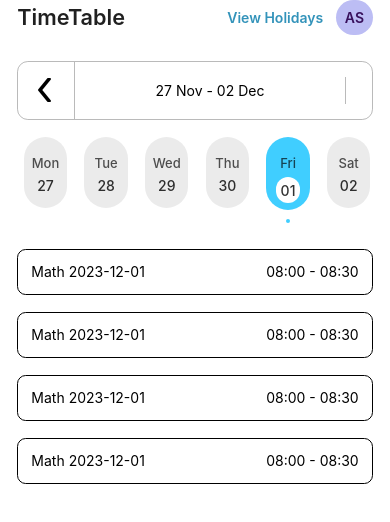
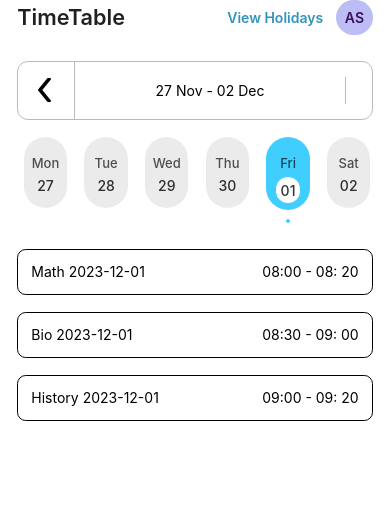
Before and after one commit to warrior0906/TimeTableApp, a React Native app: screen / in a window 390 px wide. Shown: the top 522 px of the page. Built offline with nearby package versions, Linux system fonts and the light colour scheme; grey boxes are pictures that could not be loaded.

Commit message:
combined week and sub data

```diff
--- /dev/null
+++ b/src/screens/home/home.constants.ts
@@ -0,0 +1,51 @@
+export const getData = (selectedWeek: Array<string>) => [
+  {
+    date: selectedWeek[1],
+    schedule: [
+      {subj: 'Math', time: '08:00 - 08: 20'},
+      {subj: 'Hindi', time: '08:30 - 09: 00'},
+      {subj: 'Eng', time: '09:00 - 09: 20'},
+    ],
+  },
+  {
+    date: selectedWeek[2],
+    schedule: [
+      {subj: 'Cvs', time: '08:00 - 08: 20'},
+      {subj: 'Art', time: '08:30 - 09: 00'},
+      {subj: 'Math', time: '09:00 - 09: 20'},
+    ],
+  },
+  {
+    date: selectedWeek[3],
+    schedule: [
+      {subj: 'Geo', time: '08:00 - 08: 20'},
+      {subj: 'Hindi', time: '08:30 - 09: 00'},
+      {subj: 'Bio', time: '09:00 - 09: 20'},
+    ],
+  },
+
+  {
+    date: selectedWeek[4],
+    schedule: [
+      {subj: 'Hindi', time: '08:00 - 08: 20'},
+      {subj: 'Cvs', time: '08:30 - 09: 00'},
+      {subj: 'Eng', time: '09:00 - 09: 20'},
+    ],
+  },
+  {
+    date: selectedWeek[5],
+    schedule: [
+      {subj: 'Math', time: '08:00 - 08: 20'},
+      {subj: 'Bio', time: '08:30 - 09: 00'},
+      {subj: 'History', time: '09:00 - 09: 20'},
+    ],
+  },
+  {
+    date: selectedWeek[6],
+    schedule: [
+      {subj: 'Geo', time: '08:00 - 08: 20'},
+      {subj: 'Bio', time: '08:30 - 09: 00'},
+      {subj: 'Art', time: '09:00 - 09: 20'},
+    ],
+  },
+];
--- a/src/screens/home/home.tsx
+++ b/src/screens/home/home.tsx
@@ -5,6 +5,7 @@ import {styles} from './home.styles';
 import {currentDate, getCurrentWeek, getWeek} from '../../utils';
 import moment from 'moment';
 import scaling from '../../utils/scaling';
+import {getData} from './home.constants';
 
 const HomeScreen = () => {
   const [showCalendar, setShowCalendar] = useState<boolean>(false);
@@ -14,9 +15,12 @@ const HomeScreen = () => {
   const [selectedDate, setSelectedDate] = useState<string>(currentDate());
 
   const initialScrollIndex = useMemo(
-    () => selectedWeek.findIndex(e => e === selectedDate) || 1,
+    () => selectedWeek.findIndex(e => e === selectedDate) - 1 || 0,
     [selectedWeek, selectedDate],
   );
+
+  const data = useMemo(() => getData(selectedWeek), [selectedWeek]);
+
   const widthOfEachItem = scaling.hs(328);
   const marginOnEachSideOfEachItem = scaling.hs(16);
 
@@ -26,12 +30,12 @@ const HomeScreen = () => {
     setSelectedDate(item);
     flatListRef?.current?.scrollToIndex({
       animated: true,
-      index: index - 1,
+      index: index,
     });
   };
 
-  const renderItem = ({item, index}: {item: string; index: number}) => {
-    const day = moment(item).format('ddd');
+  const renderItem = ({item, index}: {item: any; index: number}) => {
+    const day = moment(item.date).format('ddd');
     if (day === 'Sun') {
       return <></>;
     }
@@ -40,21 +44,22 @@ const HomeScreen = () => {
         <TouchableOpacity
           style={[
             styles.dateView,
-            item === selectedDate ? styles.selectedContainer : null,
+            item.date === selectedDate ? styles.selectedContainer : null,
           ]}
-          onPress={() => onPressDate(item, index)}>
+          onPress={() => onPressDate(item.date, index)}>
           <Text style={styles.day}>{day}</Text>
-          <View style={[item === selectedDate ? styles.selectedDate : null]}>
-            <Text style={styles.date}>{moment(item).format('DD')}</Text>
+          <View
+            style={[item.date === selectedDate ? styles.selectedDate : null]}>
+            <Text style={styles.date}>{moment(item.date).format('DD')}</Text>
           </View>
         </TouchableOpacity>
-        {item === currentDate() && <View style={styles.dot} />}
+        {item.date === currentDate() && <View style={styles.dot} />}
       </View>
     );
   };
 
-  const renderSubjects = ({item}: {item: string}) => {
-    const day = moment(item).format('ddd');
+  const renderSubjects = ({item}: {item: any}) => {
+    const day = moment(item.date).format('ddd');
     if (day === 'Sun') {
       return <></>;
     }
@@ -67,10 +72,10 @@ const HomeScreen = () => {
             marginHorizontal: marginOnEachSideOfEachItem,
           },
         ]}>
-        {[1, 2, 3, 4]?.map(e => (
-          <View style={styles.subjectItem} key={e}>
-            <Text>{`Math ${item}`}</Text>
-            <Text>08:00 - 08:30</Text>
+        {item.schedule?.map((e: any) => (
+          <View style={styles.subjectItem} key={e.subj}>
+            <Text>{`${e.subj} ${item.date}`}</Text>
+            <Text>{e.time}</Text>
           </View>
         ))}
       </View>
@@ -88,13 +93,13 @@ const HomeScreen = () => {
         setSelectedDate={setSelectedDate}
       />
       <FlatList
-        data={selectedWeek}
+        data={data}
         renderItem={renderItem}
         horizontal
         style={styles.container}
       />
       <FlatList
-        data={selectedWeek}
+        data={data}
         renderItem={renderSubjects}
         ref={flatListRef}
         horizontal
```
